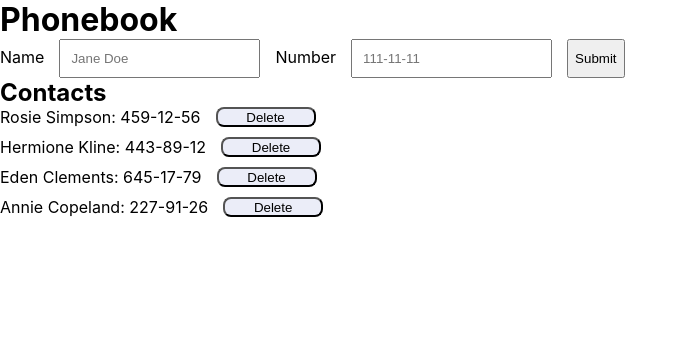
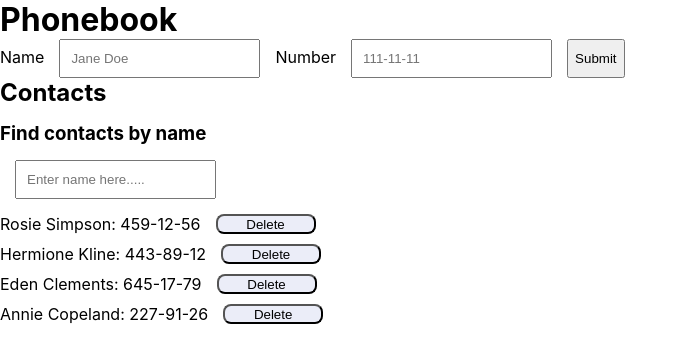
Before and after one commit to MarginTrader1/goit-react-hw-03-phonebook, a React (Create React App) app: page / in a window 1280 px wide. Shown: the top 362 px of the page, without its empty margins (0-688 px from the left). Built offline with nearby package versions, Linux system fonts and the light colour scheme.

Commit message:
добавил поле ввода для фильтра

```diff
--- a/src/components/App.jsx
+++ b/src/components/App.jsx
@@ -1,7 +1,8 @@
 import { Component } from 'react';
 
 import { ContactsList } from './Contacts/Contacts';
-import { ContactForm } from './Contacts/ContactForm/ContactForm';
+import { ContactForm } from './ContactForm/ContactForm';
+import { Filter } from './Filter/Filter';
 
 export class App extends Component {
   state = {
@@ -39,7 +40,7 @@ export class App extends Component {
         <ContactForm addContact={this.addContact} />
 
         <h2>Contacts</h2>
-        {/* <Filter /> */}
+        <Filter />
         <ContactsList list={this.state} deleteContact={this.deleteContact} />
       </div>
     );
--- a/src/components/Contacts/ContactForm/ContactForm.js
+++ b/src/components/ContactForm/ContactForm.js
@@ -23,7 +23,7 @@ export const ContactForm = ({ addContact }) => {
       }}
       validationSchema={SignupSchema}
       onSubmit={(values, actions) => {
-        addContact({...values, id: nanoid()});
+        addContact({ ...values, id: nanoid() });
         actions.resetForm();
       }}
     >
--- /dev/null
+++ b/src/components/Filter/Filter.js
@@ -0,0 +1,12 @@
+import { Div } from "./Filter.styled";
+
+export const Filter = () => {
+  return (
+    <Div>
+      <h3>Find contacts by name</h3>
+      <label>
+        <input type="text" name="name" placeholder="Enter name here....." />
+      </label>
+    </Div>
+  );
+};
--- /dev/null
+++ b/src/components/Filter/Filter.styled.js
@@ -0,0 +1,14 @@
+import { styled } from 'styled-components';
+
+export const Div = styled.div`
+  margin-top: 15px;
+  margin-bottom: 15px;
+
+  display: flex;
+  flex-direction: column;
+  gap: 15px;
+  > label > input {
+    padding: 10px;
+    margin-left: 15px;
+  }
+`;
```
Also changed, not shown: src/components/ContactForm/ContactForm.styled.js (renamed from src/components/Contacts/ContactForm/ContactForm.styled.js).
